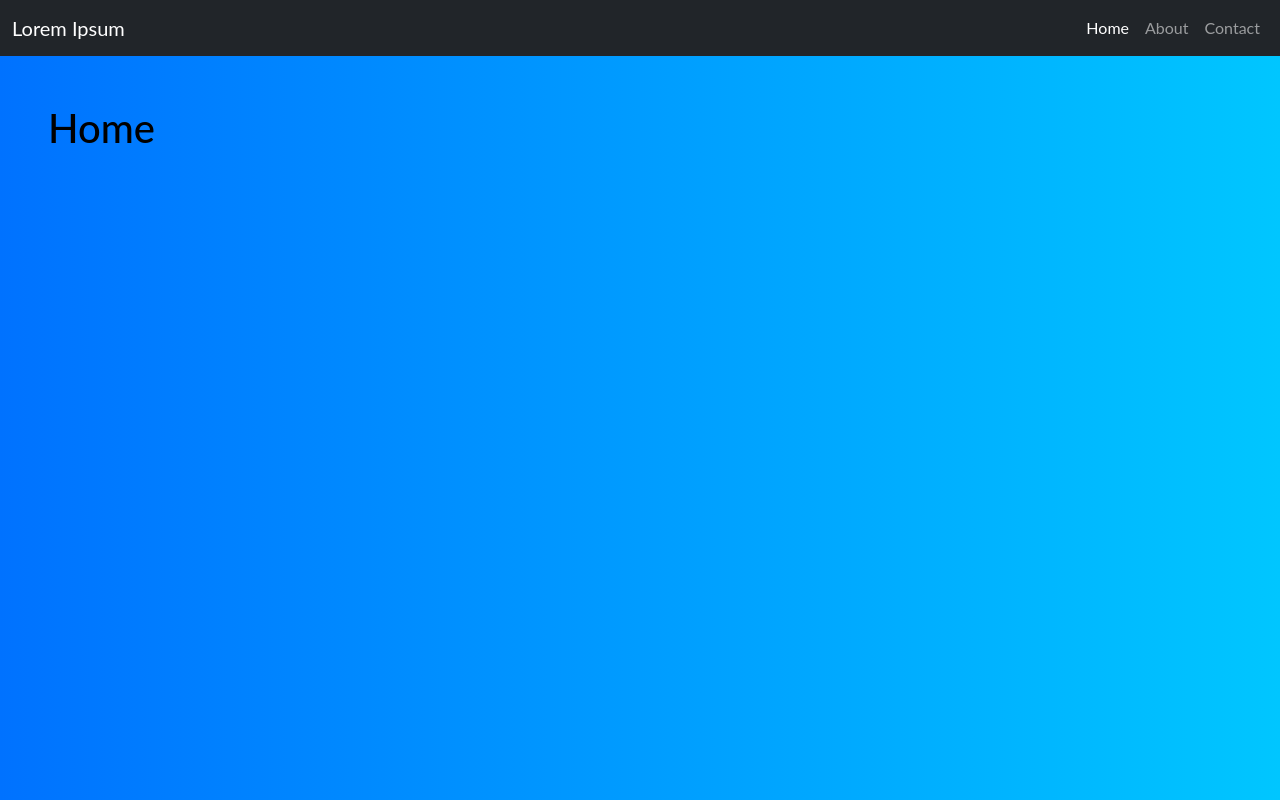
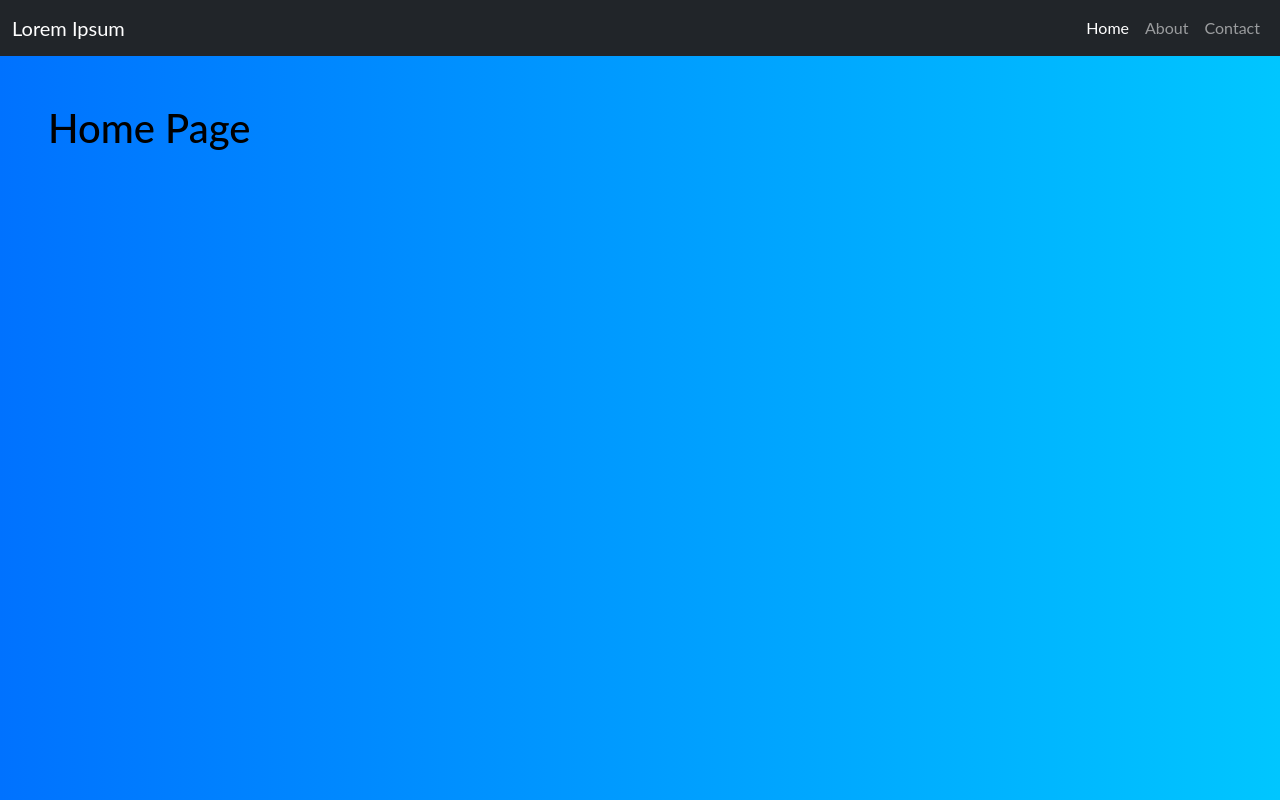
Before and after one commit to jainam-panchal/crud-app, a React (Create React App) app: page / in a window 1280 px wide. Built offline with nearby package versions, Linux system fonts and the light colour scheme.

Commit message:
Home Page

```diff
--- a/src/pages/Home.js
+++ b/src/pages/Home.js
@@ -1,7 +1,7 @@
 const Home = () => {
     return(
         <div className="p-5">
-            <h1>Home</h1>
+            <h1>Home Page</h1>
         </div>
 
     );
```
